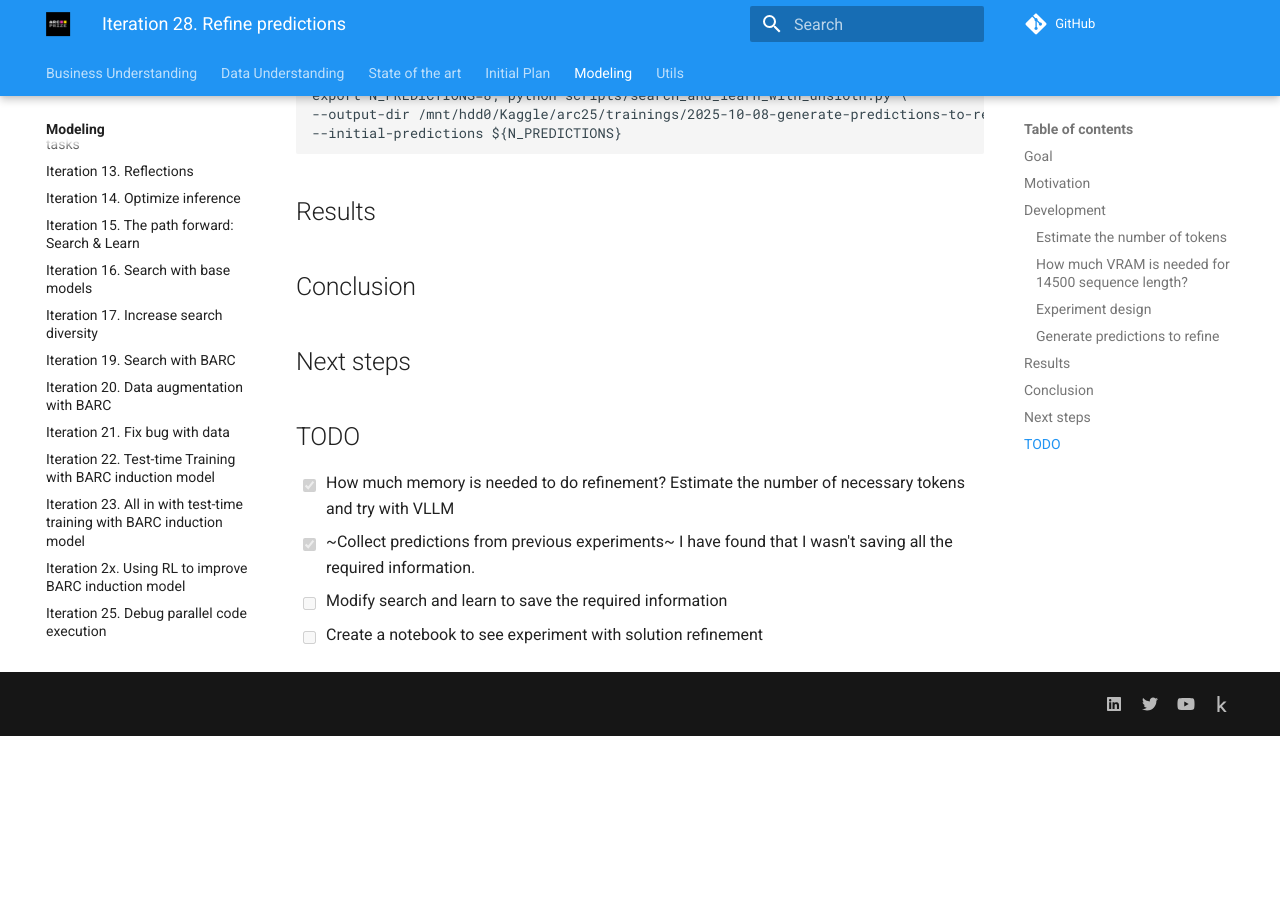
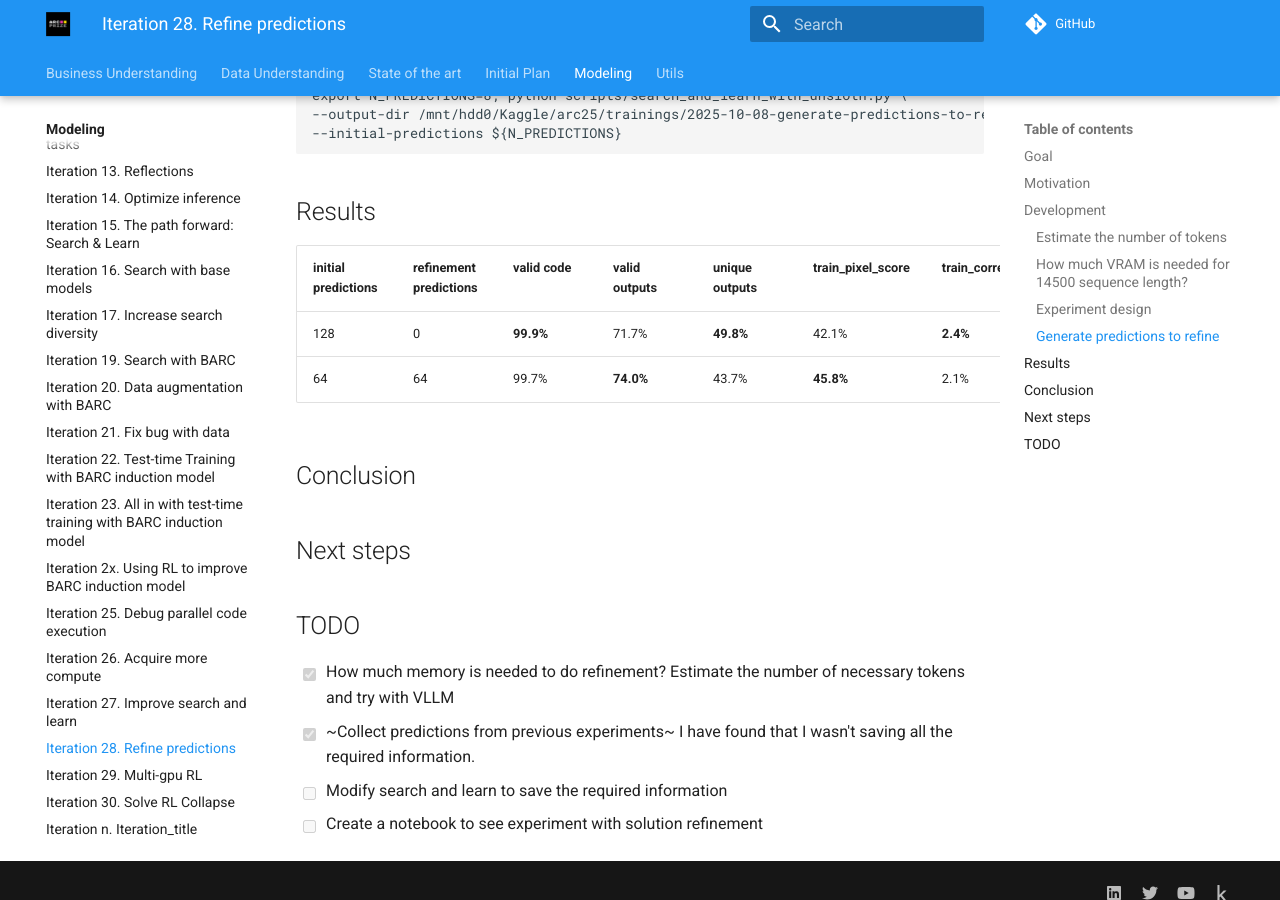
Before and after one commit to ironbar/arc25, an MkDocs documentation site: the page built from docs/modeling/Iteration_28_refine_predictions.md, in a window 1280 px wide and 900 px high, scrolled down 1447 px. Built offline with MkDocs 1.6.1 and Material for MkDocs 9.7.7, drawn with Linux system fonts in a browser that asks for light colours; comment, search, counter and statistics services are not loaded; before the commit the page ends 2183 px from its top, so only the background shows below that.

Commit message:
added results table

```diff
--- a/docs/modeling/Iteration_28_refine_predictions.md
+++ b/docs/modeling/Iteration_28_refine_predictions.md
@@ -66,6 +66,11 @@
 
 ## Results
 
+| initial predictions | refinement predictions | valid code | valid outputs | unique outputs | train_pixel_score | train_correct_grids | train_pass_rate | train_is_correct | test_pixel_score | test_correct_grids | test_pass_rate | test_is_correct | is_correct |
+|---------------------|------------------------|------------|---------------|----------------|-------------------|---------------------|-----------------|------------------|------------------|--------------------|----------------|-----------------|------------|
+| 128                 | 0                      | **99.9%**  | 71.7%         | **49.8%**      | 42.1%             | **2.4%**            | **1.6%**        | 16.3%            | 40.9%            | **2.0%**           | **2.0%**       | **23.0%**       | **16.3%**  |
+| 64                  | 64                     | 99.7%      | **74.0%**     | 43.7%          | **45.8%**         | 2.1%                | 1.1%            | **16.5%**        | **44.4%**        | 1.7%               | 1.6%           | 21.5%           | 16.0%      |
+
 ## Conclusion
 
 ## Next steps
```
